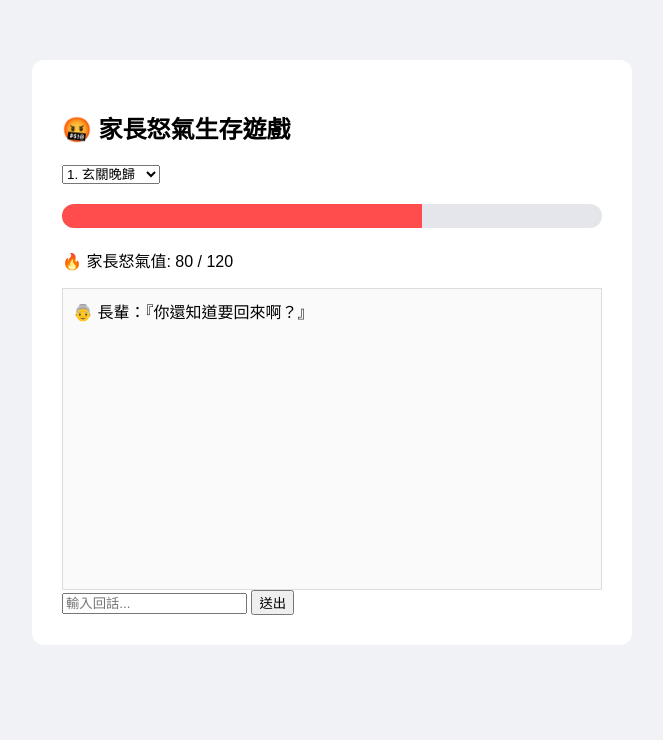
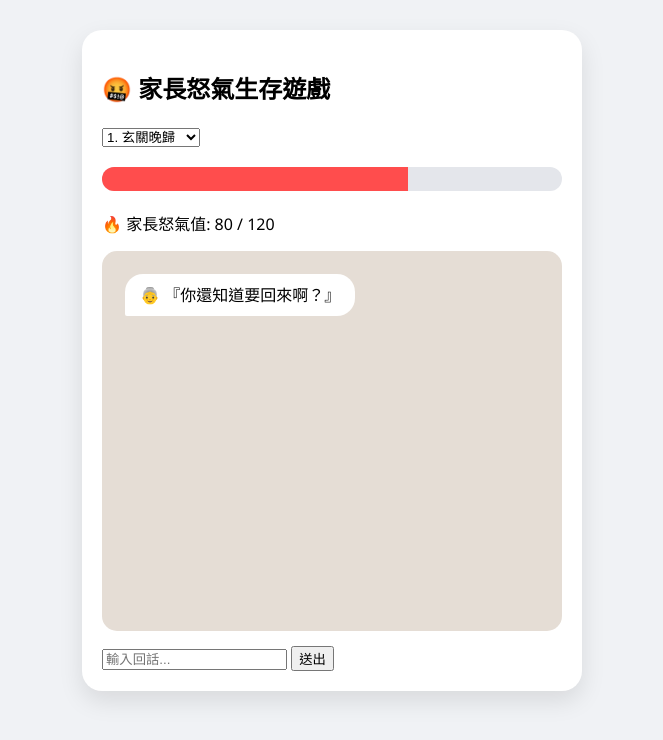
Before and after one commit to taiwanhumans-dev/my-gemini-game, a Flask app: page / in a window 1280 px wide. Shown: the top 740 px of the page, without its empty margins (308-971 px from the left). Run offline with Flask 3, Linux system fonts and the light colour scheme.

Commit message:
Add files via upload

```diff
--- a/app.py
+++ b/app.py
@@ -1,6 +1,5 @@
 from flask import Flask, render_template, request, jsonify, session
 import json
-import random
 import os
 from google import genai
 from google.genai import types
@@ -8,7 +7,6 @@ from google.genai import types
 app = Flask(__name__)
 app.secret_key = "my_secret_key"
 
-# 確保 Render 雲端有設定 GEMINI_API_KEY 環境變數
 GEMINI_API_KEY = os.environ.get("GEMINI_API_KEY")
 client = genai.Client(api_key=GEMINI_API_KEY)
 
@@ -31,17 +29,10 @@ game_story = """
 STAGES = json.loads(game_story)["stages"]
 
 def call_gemini_api(stage_task, parent_speech, user_reply, current_anger):
-    system_instruction = """
-    你正在扮演家長怒氣生存遊戲中的長輩。請嚴格根據場景主題大罵。
-    若玩家道歉，給予負分。JSON格式: {"parent_comeback": "...", "anger_change": 10}
-    """
+    system_instruction = "你扮演硬核家長，擅長情緒勒索。請根據場景大罵，且必須評分。若玩家道歉則強烈給負分。JSON格式: {\"parent_comeback\": \"...\", \"anger_change\": 10}"
     prompt = f"{system_instruction}\n主題:{stage_task}\n上句:{parent_speech}\n孩子說:{user_reply}\n目前怒氣:{current_anger}"
     try:
-        response = client.models.generate_content(
-            model='gemini-2.5-flash',
-            contents=prompt,
-            config=types.GenerateContentConfig(response_mime_type="application/json")
-        )
+        response = client.models.generate_content(model='gemini-2.5-flash', contents=prompt, config=types.GenerateContentConfig(response_mime_type="application/json"))
         return json.loads(response.text.strip())
     except:
         return {"parent_comeback": "『你現在是裝聾作啞，不說話是什麼意思？』", "anger_change": 10}
@@ -54,24 +45,21 @@ def index():
 def change_stage():
     idx = request.json.get("stage_idx", 0)
     session["stage_idx"] = idx if 0 <= idx < len(STAGES) else 0
-    session["anger"] = 80
-    session["current_speech"] = STAGES[session["stage_idx"]]["speech"]
-    return jsonify({"parent_speech": session["current_speech"], "anger": 80, "stage_task": STAGES[session["stage_idx"]]["task"]})
+    return jsonify({"parent_speech": STAGES[session["stage_idx"]]["speech"], "anger": 80, "stage_task": STAGES[session["stage_idx"]]["task"]})
 
 @app.route("/api/reply", methods=["POST"])
 def reply():
     user_reply = request.json.get("reply", "").strip()
-    ai_result = call_gemini_api(STAGES[session["stage_idx"]]["task"], session["current_speech"], user_reply, session["anger"])
+    ai_result = call_gemini_api(STAGES[session["stage_idx"]]["task"], session.get("last_speech", STAGES[session["stage_idx"]]["speech"]), user_reply, session.get("anger", 80))
 
     score = ai_result.get("anger_change", 10)
-    # 強制道歉判定
     if any(k in user_reply.lower() for k in ["對不起", "抱歉", "我錯", "歹勢", "sorry"]):
         score = -30
 
-    session["anger"] = max(0, min(120, session["anger"] + score))
-    session["current_speech"] = ai_result.get("parent_comeback", "...")
-
-    return jsonify({"parent_speech": session["current_speech"], "anger": session["anger"], "stage_task": STAGES[session["stage_idx"]]["task"], "status": "OK"})
+    anger = max(0, min(120, session.get("anger", 80) + score))
+    session["anger"] = anger
+    session["last_speech"] = ai_result.get("parent_comeback", "...")
+    return jsonify({"parent_speech": session["last_speech"], "anger": anger})
 
 if __name__ == "__main__":
     app.run(debug=True)
--- a/templates/index.html
+++ b/templates/index.html
@@ -4,27 +4,27 @@
     <meta charset="UTF-8">
     <title>家長怒氣生存遊戲</title>
     <style>
-        body { font-family: sans-serif; max-width: 600px; margin: 40px auto; background: #f0f2f5; padding: 20px; }
-        .card { background: white; padding: 30px; border-radius: 12px; }
+        body { font-family: 'Segoe UI', sans-serif; max-width: 500px; margin: 20px auto; background: #f0f2f5; padding: 10px; transition: background 0.5s; }
+        .card { background: white; padding: 20px; border-radius: 20px; box-shadow: 0 10px 25px rgba(0,0,0,0.1); }
         .progress-bar { width: 100%; background: #e4e6eb; height: 24px; border-radius: 12px; overflow: hidden; margin: 20px 0; }
         .progress-fill { height: 100%; background: #ff4d4d; width: 66.6%; transition: width 0.4s; }
-        .history { height: 280px; overflow-y: auto; border: 1px solid #ddd; padding: 10px; background: #fafafa; }
-        .msg { margin-bottom: 10px; }
+        .history { height: 350px; overflow-y: auto; padding: 15px; background: #e5ddd5; border-radius: 15px; margin-bottom: 15px; display: flex; flex-direction: column; }
+        .msg { max-width: 80%; margin: 8px; padding: 10px 15px; border-radius: 18px; line-height: 1.4; }
+        .parent-msg { align-self: flex-start; background: white; border-bottom-left-radius: 2px; }
+        .user-msg { align-self: flex-end; background: #86efac; color: #064e3b; border-bottom-right-radius: 2px; }
     </style>
 </head>
 <body>
     <div class="card">
         <h2>🤬 家長怒氣生存遊戲</h2>
         <select id="stage-select" onchange="changeStage()">
-            <option value="0">1. 玄關晚歸</option><option value="1">2. 客廳電燈</option>
-            <option value="2">3. 餐桌手機</option><option value="3">4. 晚餐遲到</option>
-            <option value="4">5. 廚房洗碗</option><option value="5">6. 巷口垃圾</option>
-            <option value="6">7. 換裝見人</option><option value="7">8. 房間整理</option>
-            <option value="8">9. 開箱包裹</option><option value="9">10. 深夜水果</option>
+            <option value="0">1. 玄關晚歸</option><option value="1">2. 客廳電燈</option><option value="2">3. 餐桌手機</option>
+            <option value="3">4. 晚餐遲到</option><option value="4">5. 廚房洗碗</option><option value="5">6. 巷口垃圾</option>
+            <option value="6">7. 換裝見人</option><option value="7">8. 房間整理</option><option value="8">9. 開箱包裹</option><option value="9">10. 深夜水果</option>
         </select>
         <div class="progress-bar"><div id="anger-bar" class="progress-fill"></div></div>
         <p id="anger-text">🔥 家長怒氣值: 80 / 120</p>
-        <div class="history" id="chat-history"><div class="msg">👵 長輩：『你還知道要回來啊？』</div></div>
+        <div class="history" id="chat-history"><div class="msg parent-msg">👵 『你還知道要回來啊？』</div></div>
         <input type="text" id="user-reply" placeholder="輸入回話...">
         <button onclick="sendReply()">送出</button>
     </div>
@@ -32,30 +32,32 @@
 
     <script>
         let currentAnger = 80;
+        const bgs = ["#f0f2f5","#e8f5e9","#fff3e0","#fce4ec","#e3f2fd","#f3e5f5","#fff9c4","#efebe9","#e0f7fa","#fbe9e7"];
+
         async function changeStage() {
             const idx = parseInt(document.getElementById('stage-select').value);
             const res = await fetch('/api/change_stage', { method: 'POST', headers:{'Content-Type':'application/json'}, body: JSON.stringify({stage_idx: idx}) });
             const data = await res.json();
-            document.getElementById('chat-history').innerHTML = `<div class="msg">👵 長輩：『${data.parent_speech}』</div>`;
+            document.body.style.backgroundColor = bgs[idx];
+            document.getElementById('chat-history').innerHTML = `<div class="msg parent-msg">👵 『${data.parent_speech}』</div>`;
+            currentAnger = 80;
             document.getElementById('anger-bar').style.width = '66.6%';
-            currentAnger = 80;
             document.getElementById('anger-text').innerText = `🔥 家長怒氣值: 80 / 120`;
         }
 
         async function sendReply() {
-            const inputEl = document.getElementById('user-reply');
-            const reply = inputEl.value;
-            if(!reply) return;
-            const res = await fetch('/api/reply', { method: 'POST', headers:{'Content-Type':'application/json'}, body: JSON.stringify({reply: reply}) });
+            const input = document.getElementById('user-reply');
+            const res = await fetch('/api/reply', { method: 'POST', headers:{'Content-Type':'application/json'}, body: JSON.stringify({reply: input.value}) });
             const data = await res.json();
+            const history = document.getElementById('chat-history');
 
-            if (data.anger > currentAnger) { document.getElementById('angry-sound').play(); }
+            history.innerHTML += `<div class="msg user-msg">😎 ${input.value}</div><div class="msg parent-msg">👵 『${data.parent_speech}』</div>`;
+            if (data.anger > currentAnger) document.getElementById('angry-sound').play();
             currentAnger = data.anger;
-
-            document.getElementById('chat-history').innerHTML += `<div class="msg">😎 你：${reply}</div><div class="msg">👵 長輩：『${data.parent_speech}』</div>`;
+            history.scrollTop = history.scrollHeight;
             document.getElementById('anger-text').innerText = `🔥 家長怒氣值: ${data.anger} / 120`;
             document.getElementById('anger-bar').style.width = `${(data.anger/120)*100}%`;
-            inputEl.value = '';
+            input.value = '';
         }
     </script>
 </body>
```
